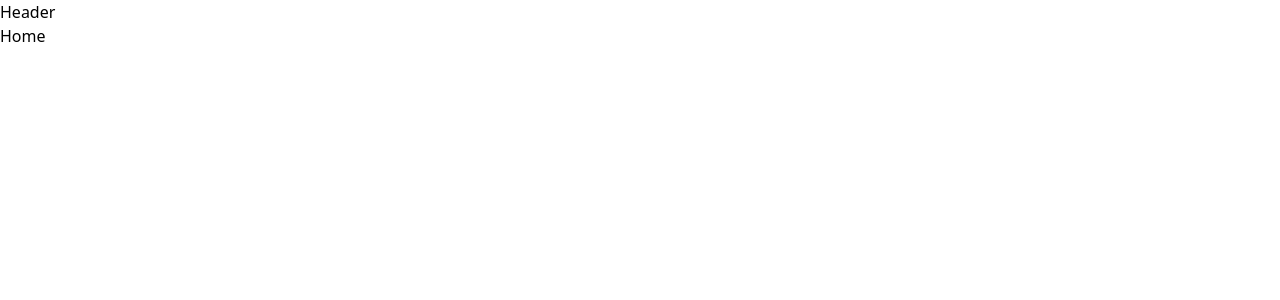
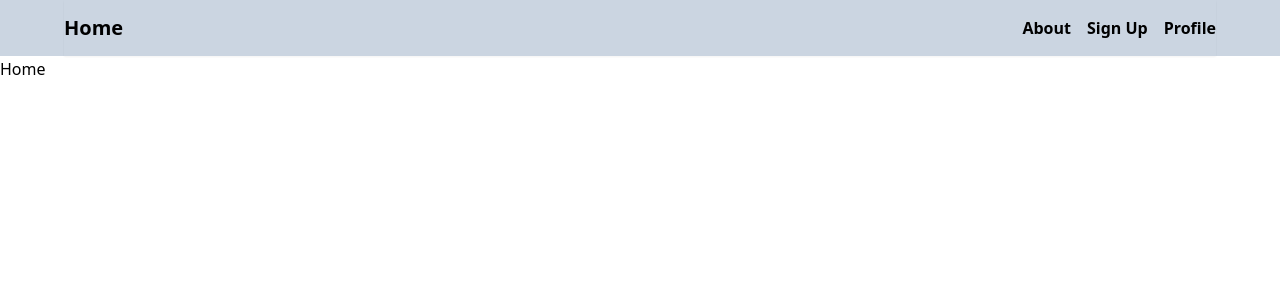
Before and after one commit to Kami-1716/mern-auth, a React (Vite) app in the folder frontend/: page / in a window 1280 px wide. Shown: the top 300 px of the page. Built offline with nearby package versions, Linux system fonts and the light colour scheme.

Commit message:
Add navigation links to Header component

```diff
--- a/frontend/src/components/Header.jsx
+++ b/frontend/src/components/Header.jsx
@@ -1,8 +1,36 @@
 import React from 'react'
+import { Link } from 'react-router-dom'
 
 const Header = () => {
   return (
-    <div>Header</div>
+    <div className='bg-slate-300 mb-[1px]'>
+      <header className='flex justify-between items-center max-w-6xl mx-auto bg-slate-300 shadow-sm'>
+        <div>
+          <Link to="/">
+            <h1 className='text-xl font-bold'>Home</h1>
+          </Link>
+        </div>
+        <div>
+          <ul className='flex gap-4 py-4'>
+            <Link to="/about">
+              <li className='font-semibold'>
+                About
+              </li>
+            </Link>
+            <Link to="/sign-up">
+              <li className='font-semibold'>
+                Sign Up
+              </li>
+            </Link>
+            <Link to="/profile">
+              <li className='font-semibold'>
+                Profile
+              </li>
+            </Link>
+          </ul>
+        </div>
+      </header>
+    </div>
   )
 }
 
```
